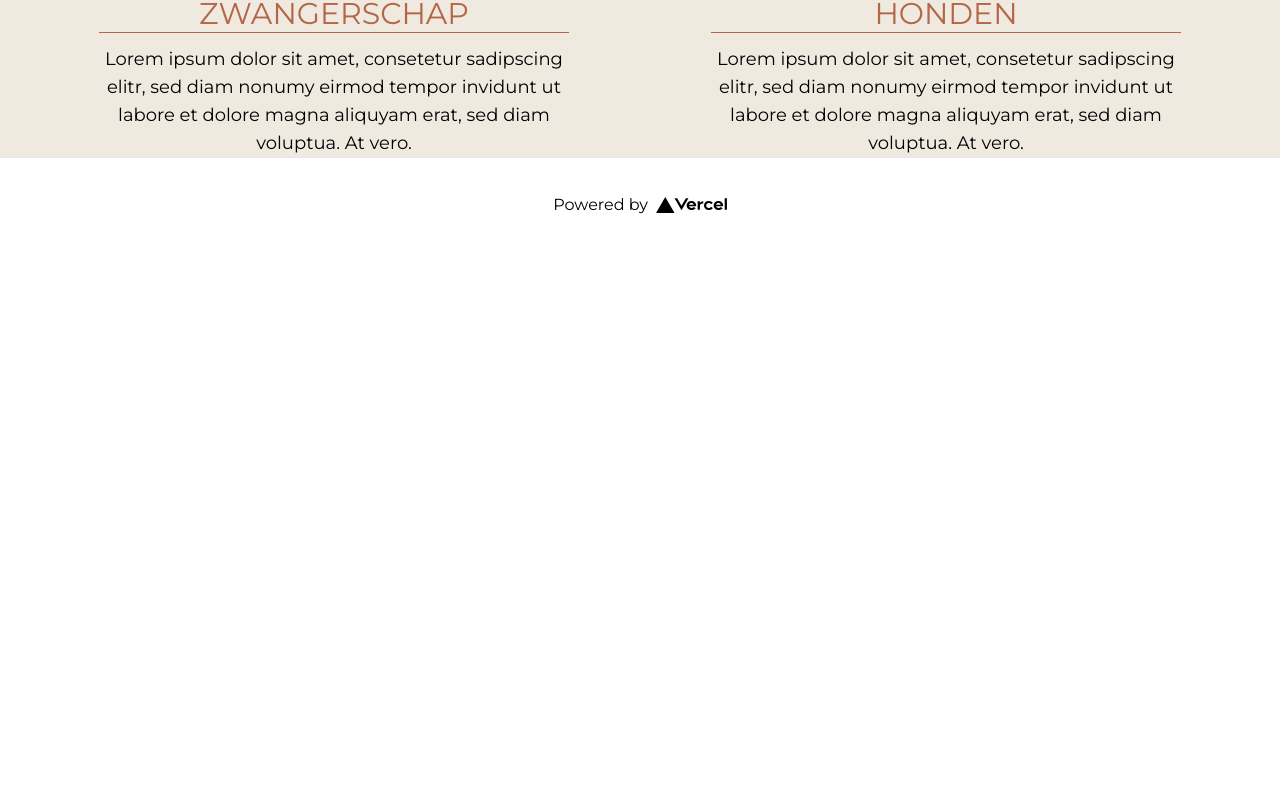
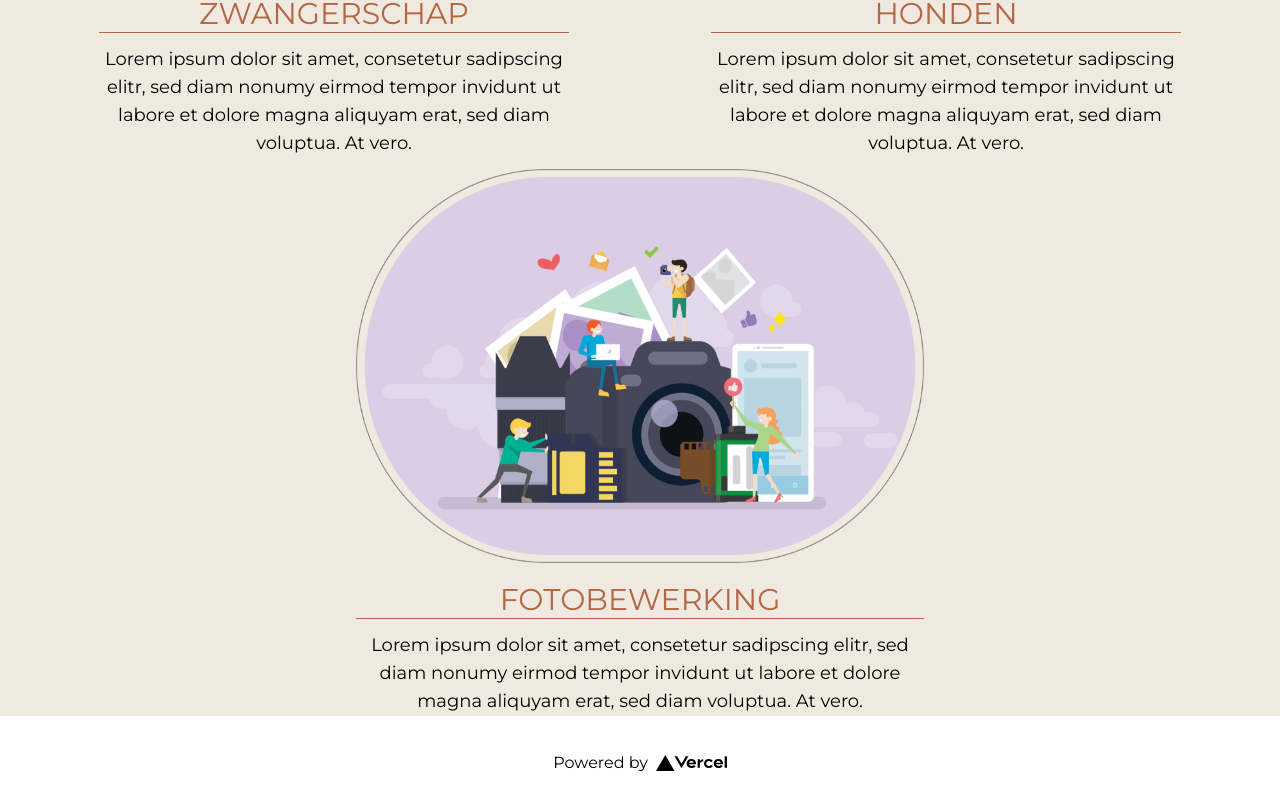
Before and after one commit to Sneruall/fotos-van-emily, a Next.js app: page / in a window 1280 px wide. Shown: the part 2946-3755 px from the top of the page. Before the commit the page ends 3199 px from the top, so only its background shows below. Built offline with nearby package versions, Linux system fonts and the light colour scheme.

Commit message:
diensten sectie
finished draft of section

```diff
--- a/components/sections/diensten.js
+++ b/components/sections/diensten.js
@@ -1,4 +1,5 @@
 import Dienst from "./elements/dienst";
+import Fotobewerking from "./elements/fotobewerking";
 
 export default function Diensten() {
   return (
@@ -37,6 +38,9 @@ export default function Diensten() {
           img={"/images/diensten/honden.png"}
         />
       </div>
+
+      <Fotobewerking/>
+
     </div>
   );
 }
--- /dev/null
+++ b/components/sections/elements/fotobewerking.js
@@ -0,0 +1,22 @@
+import Image from "next/image";
+
+export default function Fotobewerking(props){
+    return(
+        <div className="grid grid-rows-1 md:grid-cols-5 md:gap-6 justify-items-center mx-10">
+
+        <div className="w-4/5 col-start-2 col-end-5">
+          <div className="my-3">
+            <Image
+              src="/images/diensten/fotobewerking.png"
+              width={568}
+              height={394}
+              alt="Fotobewerking"
+            />
+          </div>
+          <p className="text-3xl uppercase text-pink-darkest">Fotobewerking</p>
+          <hr className="border-1 border-pink-darkest" />
+          <p className="hidden md:block mt-3 text-lg">Lorem ipsum dolor sit amet, consetetur sadipscing elitr, sed diam nonumy eirmod tempor invidunt ut labore et dolore magna aliquyam erat, sed diam voluptua. At vero.</p>
+        </div>
+        </div>
+    )
+}
```
Also changed, not shown: public/images/diensten/fotobewerking.png (added).
